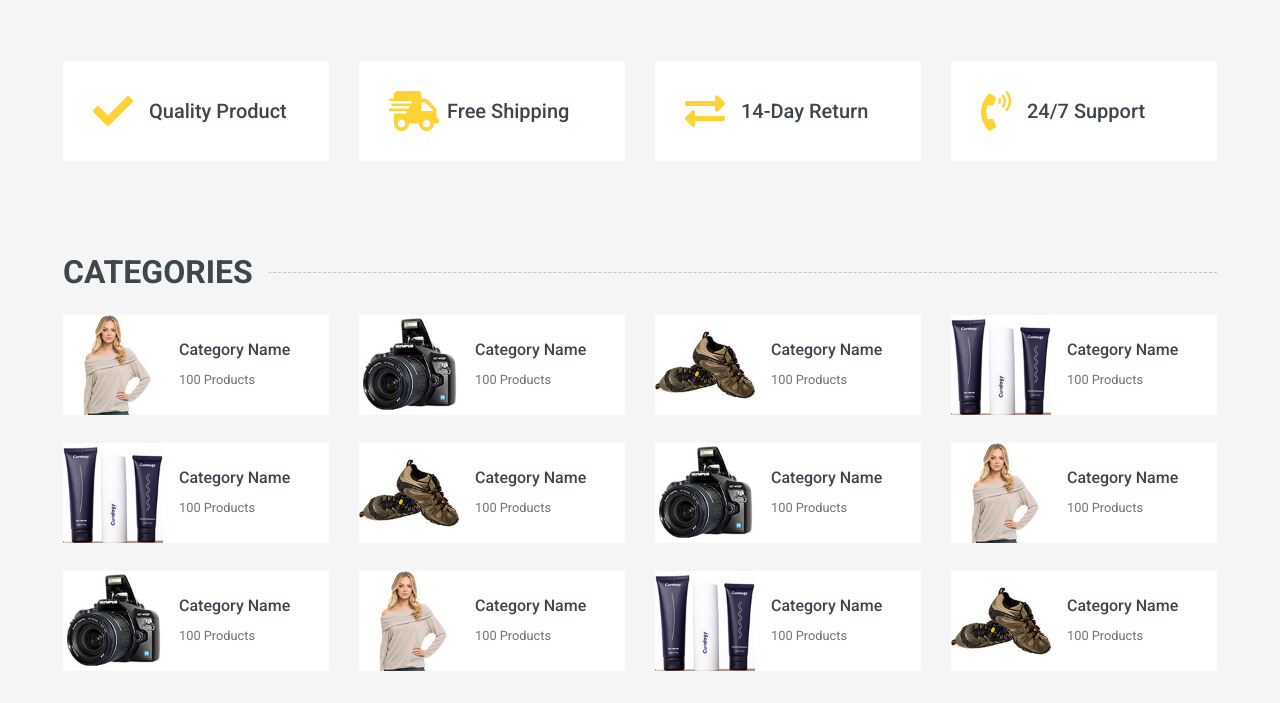
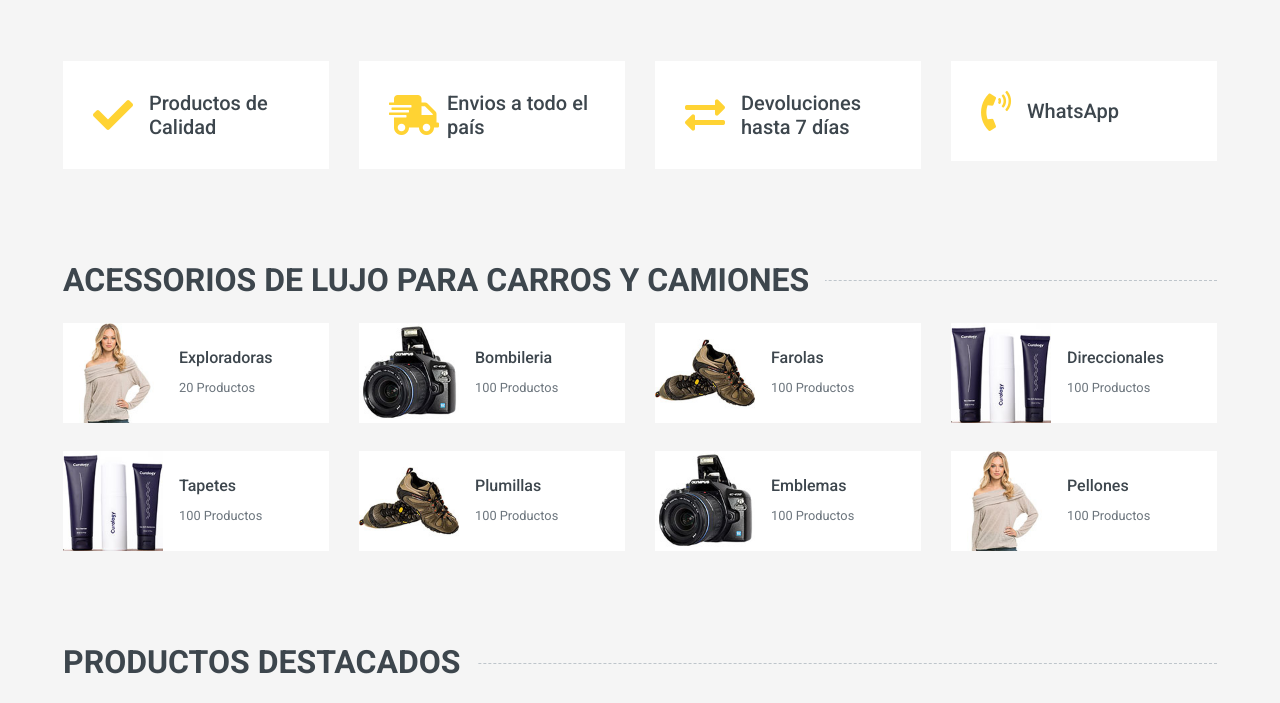
Before and after one commit to ManuOrrego/proyecto_metodologia, a plain HTML site: page index.html in a window 1280 px wide. Shown: the part 677-1380 px from the top of the page. Drawn offline with nearby package versions, Linux system fonts and the light colour scheme.

Commit message:
agg tradución

```diff
--- a/index.html
+++ b/index.html
@@ -248,25 +248,25 @@
             <div class="col-lg-3 col-md-6 col-sm-12 pb-1">
                 <div class="d-flex align-items-center bg-light mb-4" style="padding: 30px;">
                     <h1 class="fa fa-check text-primary m-0 mr-3"></h1>
-                    <h5 class="font-weight-semi-bold m-0">Quality Product</h5>
+                    <h5 class="font-weight-semi-bold m-0">Productos de Calidad</h5>
                 </div>
             </div>
             <div class="col-lg-3 col-md-6 col-sm-12 pb-1">
                 <div class="d-flex align-items-center bg-light mb-4" style="padding: 30px;">
                     <h1 class="fa fa-shipping-fast text-primary m-0 mr-2"></h1>
-                    <h5 class="font-weight-semi-bold m-0">Free Shipping</h5>
+                    <h5 class="font-weight-semi-bold m-0">Envios a todo el país</h5>
                 </div>
             </div>
             <div class="col-lg-3 col-md-6 col-sm-12 pb-1">
                 <div class="d-flex align-items-center bg-light mb-4" style="padding: 30px;">
                     <h1 class="fas fa-exchange-alt text-primary m-0 mr-3"></h1>
-                    <h5 class="font-weight-semi-bold m-0">14-Day Return</h5>
+                    <h5 class="font-weight-semi-bold m-0">Devoluciones hasta 7 días</h5>
                 </div>
             </div>
             <div class="col-lg-3 col-md-6 col-sm-12 pb-1">
                 <div class="d-flex align-items-center bg-light mb-4" style="padding: 30px;">
                     <h1 class="fa fa-phone-volume text-primary m-0 mr-3"></h1>
-                    <h5 class="font-weight-semi-bold m-0">24/7 Support</h5>
+                    <h5 class="font-weight-semi-bold m-0">WhatsApp</h5>
                 </div>
             </div>
         </div>
@@ -276,7 +276,7 @@
 
     <!-- Categories Start -->
     <div class="container-fluid pt-5">
-        <h2 class="section-title position-relative text-uppercase mx-xl-5 mb-4"><span class="bg-secondary pr-3">Categories</span></h2>
+        <h2 class="section-title position-relative text-uppercase mx-xl-5 mb-4"><span class="bg-secondary pr-3">Acessorios de Lujo para Carros y Camiones </span></h2>
         <div class="row px-xl-5 pb-3">
             <div class="col-lg-3 col-md-4 col-sm-6 pb-1">
                 <a class="text-decoration-none" href="">
@@ -285,8 +285,8 @@
                             <img class="img-fluid" src="img/cat-1.jpg" alt="">
                         </div>
                         <div class="flex-fill pl-3">
-                            <h6>Category Name</h6>
-                            <small class="text-body">100 Products</small>
+                            <h6>Exploradoras</h6>
+                            <small class="text-body">20 Productos</small>
                         </div>
                     </div>
                 </a>
@@ -298,8 +298,8 @@
                             <img class="img-fluid" src="img/cat-2.jpg" alt="">
                         </div>
                         <div class="flex-fill pl-3">
-                            <h6>Category Name</h6>
-                            <small class="text-body">100 Products</small>
+                            <h6>Bombileria</h6>
+                            <small class="text-body">100 Productos</small>
                         </div>
                     </div>
                 </a>
@@ -311,8 +311,8 @@
                             <img class="img-fluid" src="img/cat-3.jpg" alt="">
                         </div>
                         <div class="flex-fill pl-3">
-                            <h6>Category Name</h6>
-                            <small class="text-body">100 Products</small>
+                            <h6>Farolas</h6>
+                            <small class="text-body">100 Productos</small>
                         </div>
                     </div>
                 </a>
@@ -324,8 +324,8 @@
                             <img class="img-fluid" src="img/cat-4.jpg" alt="">
                         </div>
                         <div class="flex-fill pl-3">
-                            <h6>Category Name</h6>
-                            <small class="text-body">100 Products</small>
+                            <h6>Direccionales</h6>
+                            <small class="text-body">100 Productos</small>
                         </div>
                     </div>
                 </a>
@@ -337,8 +337,8 @@
                             <img class="img-fluid" src="img/cat-4.jpg" alt="">
                         </div>
                         <div class="flex-fill pl-3">
-                            <h6>Category Name</h6>
-                            <small class="text-body">100 Products</small>
+                            <h6>Tapetes</h6>
+                            <small class="text-body">100 Productos</small>
                         </div>
                     </div>
                 </a>
@@ -350,8 +350,8 @@
                             <img class="img-fluid" src="img/cat-3.jpg" alt="">
                         </div>
                         <div class="flex-fill pl-3">
-                            <h6>Category Name</h6>
-                            <small class="text-body">100 Products</small>
+                            <h6>Plumillas</h6>
+                            <small class="text-body">100 Productos</small>
                         </div>
                     </div>
                 </a>
@@ -363,8 +363,8 @@
                             <img class="img-fluid" src="img/cat-2.jpg" alt="">
                         </div>
                         <div class="flex-fill pl-3">
-                            <h6>Category Name</h6>
-                            <small class="text-body">100 Products</small>
+                            <h6>Emblemas</h6>
+                            <small class="text-body">100 Productos</small>
                         </div>
                     </div>
                 </a>
@@ -376,64 +376,18 @@
                             <img class="img-fluid" src="img/cat-1.jpg" alt="">
                         </div>
                         <div class="flex-fill pl-3">
-                            <h6>Category Name</h6>
-                            <small class="text-body">100 Products</small>
+                            <h6>Pellones</h6>
+                            <small class="text-body">100 Productos</small>
                         </div>
                     </div>
                 </a>
             </div>
-            <div class="col-lg-3 col-md-4 col-sm-6 pb-1">
-                <a class="text-decoration-none" href="">
-                    <div class="cat-item img-zoom d-flex align-items-center mb-4">
-                        <div class="overflow-hidden" style="width: 100px; height: 100px;">
-                            <img class="img-fluid" src="img/cat-2.jpg" alt="">
-                        </div>
-                        <div class="flex-fill pl-3">
-                            <h6>Category Name</h6>
-                            <small class="text-body">100 Products</small>
-                        </div>
-                    </div>
-                </a>
-            </div>
-            <div class="col-lg-3 col-md-4 col-sm-6 pb-1">
-                <a class="text-decoration-none" href="">
-                    <div class="cat-item img-zoom d-flex align-items-center mb-4">
-                        <div class="overflow-hidden" style="width: 100px; height: 100px;">
-                            <img class="img-fluid" src="img/cat-1.jpg" alt="">
-                        </div>
-                        <div class="flex-fill pl-3">
-                            <h6>Category Name</h6>
-                            <small class="text-body">100 Products</small>
-                        </div>
-                    </div>
-                </a>
-            </div>
-            <div class="col-lg-3 col-md-4 col-sm-6 pb-1">
-                <a class="text-decoration-none" href="">
-                    <div class="cat-item img-zoom d-flex align-items-center mb-4">
-                        <div class="overflow-hidden" style="width: 100px; height: 100px;">
-                            <img class="img-fluid" src="img/cat-4.jpg" alt="">
-                        </div>
-                        <div class="flex-fill pl-3">
-                            <h6>Category Name</h6>
-                            <small class="text-body">100 Products</small>
-                        </div>
-                    </div>
-                </a>
-            </div>
-            <div class="col-lg-3 col-md-4 col-sm-6 pb-1">
-                <a class="text-decoration-none" href="">
-                    <div class="cat-item img-zoom d-flex align-items-center mb-4">
-                        <div class="overflow-hidden" style="width: 100px; height: 100px;">
-                            <img class="img-fluid" src="img/cat-3.jpg" alt="">
-                        </div>
-                        <div class="flex-fill pl-3">
-                            <h6>Category Name</h6>
-                            <small class="text-body">100 Products</small>
-                        </div>
-                    </div>
-                </a>
-            </div>
+
+
+
+
+
+
         </div>
     </div>
     <!-- Categories End -->
@@ -441,7 +395,7 @@
 
     <!-- Products Start -->
     <div class="container-fluid pt-5 pb-3">
-        <h2 class="section-title position-relative text-uppercase mx-xl-5 mb-4"><span class="bg-secondary pr-3">Featured Products</span></h2>
+        <h2 class="section-title position-relative text-uppercase mx-xl-5 mb-4"><span class="bg-secondary pr-3">PRODUCTOS DESTACADOS</span></h2>
         <div class="row px-xl-5">
             <div class="col-lg-3 col-md-4 col-sm-6 pb-1">
                 <div class="product-item bg-light mb-4">
@@ -694,7 +648,7 @@
 
     <!-- Products Start -->
     <div class="container-fluid pt-5 pb-3">
-        <h2 class="section-title position-relative text-uppercase mx-xl-5 mb-4"><span class="bg-secondary pr-3">Recent Products</span></h2>
+        <h2 class="section-title position-relative text-uppercase mx-xl-5 mb-4"><span class="bg-secondary pr-3">PRODUCTOS RECIENTES</span></h2>
         <div class="row px-xl-5">
             <div class="col-lg-3 col-md-4 col-sm-6 pb-1">
                 <div class="product-item bg-light mb-4">
@@ -957,16 +911,16 @@
     <div class="container-fluid bg-dark text-secondary mt-5 pt-5">
         <div class="row px-xl-5 pt-5">
             <div class="col-lg-4 col-md-12 mb-5 pr-3 pr-xl-5">
-                <h5 class="text-secondary text-uppercase mb-4">Get In Touch</h5>
-                <p class="mb-4">No dolore ipsum accusam no lorem. Invidunt sed clita kasd clita et et dolor sed dolor. Rebum tempor no vero est magna amet no</p>
-                <p class="mb-2"><i class="fa fa-map-marker-alt text-primary mr-3"></i>123 Street, New York, USA</p>
-                <p class="mb-2"><i class="fa fa-envelope text-primary mr-3"></i>info@example.com</p>
-                <p class="mb-0"><i class="fa fa-phone-alt text-primary mr-3"></i>+012 345 67890</p>
+                <h5 class="text-secondary text-uppercase mb-4">Contactanos</h5>
+                <p class="mb-4">"Cuidamos tu coche como si fuera el nuestro"</p>
+                <p class="mb-2"><i class="fa fa-map-marker-alt text-primary mr-3"></i>CL 54 # 24 Local 135, Medellin-Antioquia</p>
+                <p class="mb-2"><i class="fa fa-envelope text-primary mr-3"></i>info@piperide.com</p>
+                <p class="mb-0"><i class="fa fa-phone-alt text-primary mr-3"></i>+604 477777</p>
             </div>
             <div class="col-lg-8 col-md-12">
                 <div class="row">
                     <div class="col-md-4 mb-5">
-                        <h5 class="text-secondary text-uppercase mb-4">Quick Shop</h5>
+                        <h5 class="text-secondary text-uppercase mb-4">COMPRA RÁPIDA</h5>
                         <div class="d-flex flex-column justify-content-start">
                             <a class="text-secondary mb-2" href="#"><i class="fa fa-angle-right mr-2"></i>Home</a>
                             <a class="text-secondary mb-2" href="#"><i class="fa fa-angle-right mr-2"></i>Our Shop</a>
@@ -977,7 +931,7 @@
                         </div>
                     </div>
                     <div class="col-md-4 mb-5">
-                        <h5 class="text-secondary text-uppercase mb-4">My Account</h5>
+                        <h5 class="text-secondary text-uppercase mb-4">MI CUENTA</h5>
                         <div class="d-flex flex-column justify-content-start">
                             <a class="text-secondary mb-2" href="#"><i class="fa fa-angle-right mr-2"></i>Home</a>
                             <a class="text-secondary mb-2" href="#"><i class="fa fa-angle-right mr-2"></i>Our Shop</a>
@@ -988,7 +942,7 @@
                         </div>
                     </div>
                     <div class="col-md-4 mb-5">
-                        <h5 class="text-secondary text-uppercase mb-4">Newsletter</h5>
+                        <h5 class="text-secondary text-uppercase mb-4">BOLETIN INFORMATIVO</h5>
                         <p>Duo stet tempor ipsum sit amet magna ipsum tempor est</p>
                         <form action="">
                             <div class="input-group">
```
Also changed, not shown: css/bootstrap.css.
